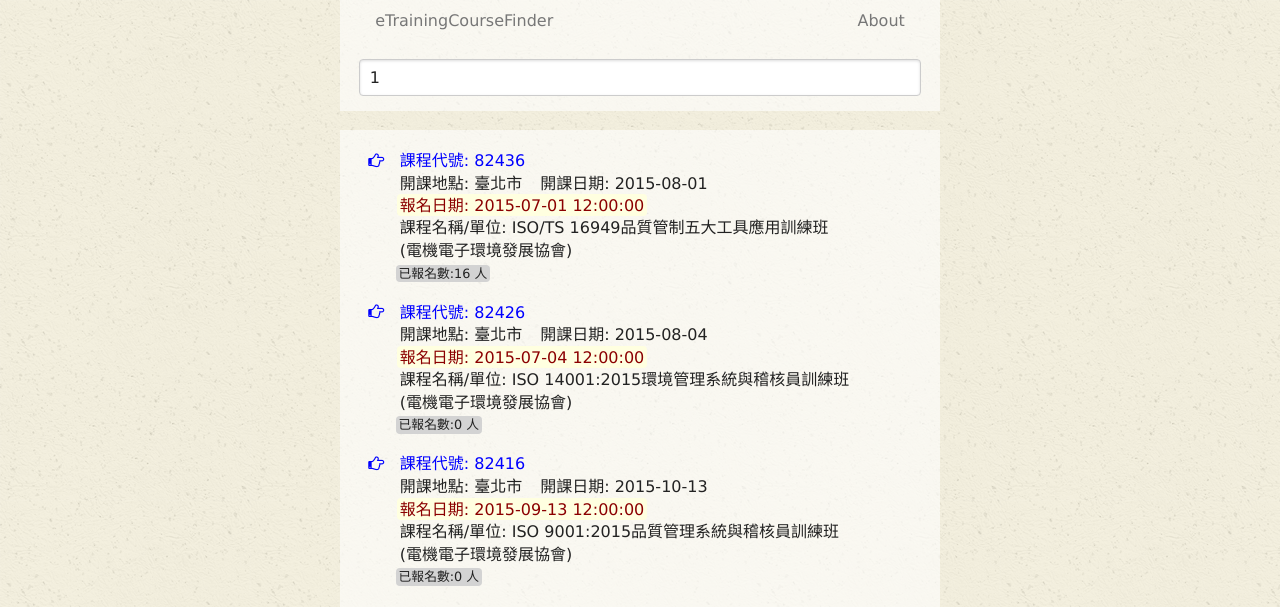
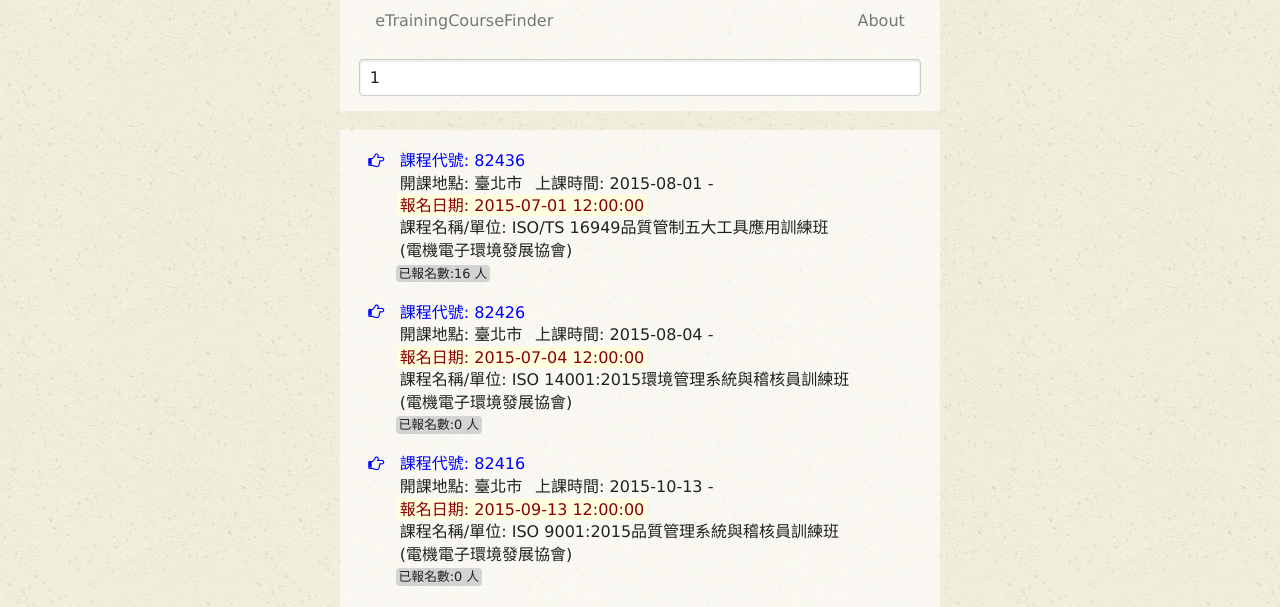
Before and after one commit to hansliu/etraining-course-finder-heroku, a Flask app: page /search/1 in a window 1280 px wide. Shown: the top 607 px of the page. Run offline with Flask 2, Linux system fonts and the light colour scheme; data comes from the database, SQL or seed files in the repository; some libraries are stand-ins or nearby versions.

Commit message:
updated layout

```diff
--- a/templates/finder.html
+++ b/templates/finder.html
@@ -10,7 +10,7 @@
             <li>
                 <span><a href="http://tims.etraining.gov.tw/timsonline/index3.aspx?OCID={{ item.id }}" target="_blank"><i class="fa-li fa fa-hand-o-right fa-fw"></i>課程代號: {{ item.id|trim }}</a></span>
                 <br>
-                <span class="city">開課地點: {{ item.city|trim }}</span> <span class="opening">開課日期: {{ item.opening|trim }}</span>
+                <span class="city">開課地點: {{ item.city|trim }}</span><span class="opening">上課時間: {{ item.opening|trim }} - {{ item.ending|trim }}</span>
                 <br>
                 <span class="applying">報名日期: {{ item.applying|trim }}</span>
                 <br>
```
